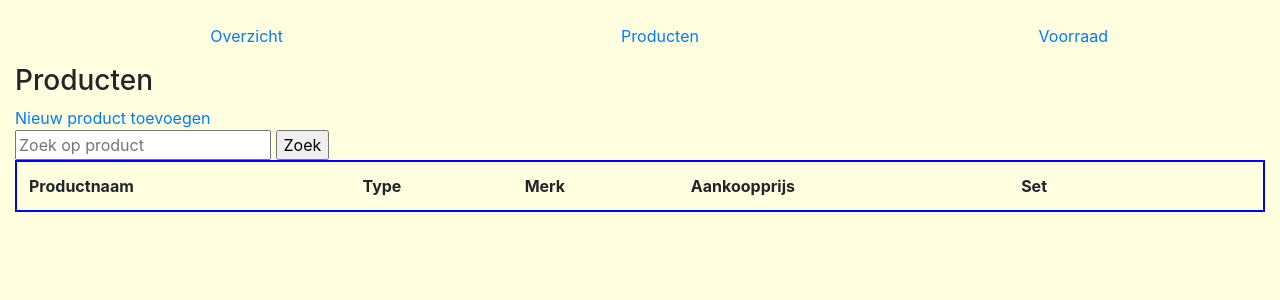
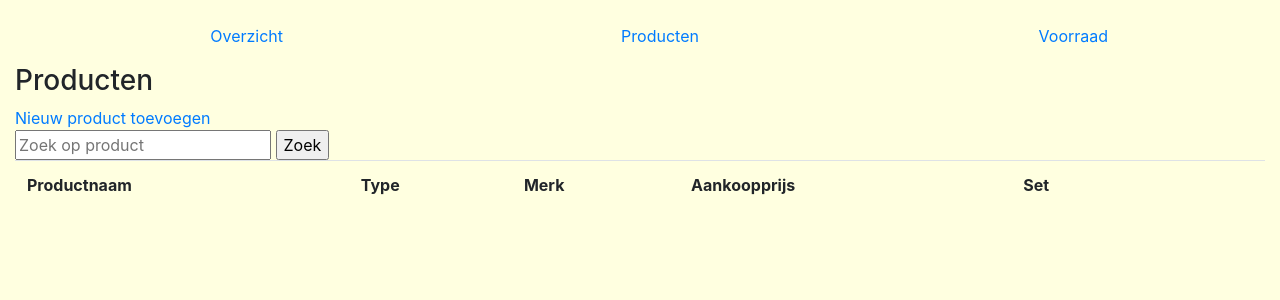
Before and after one commit to Frank-4a5a/Voorraad, a PHP site: page /ProductController/searchProduct in a window 1280 px wide. Shown: the top 300 px of the page. Run offline with PHP 8.4, Linux system fonts and the light colour scheme; data comes from the database, SQL or seed files in the repository; data that the repository does not hold is empty.

Commit message:
blauwe border weg bij search

```diff
--- a/Style/Style.css
+++ b/Style/Style.css
@@ -12,9 +12,9 @@
 {
   height: 70px;
 }
-table
+.searchForm
 {
-  border: 2px blue solid;
+  border: none !important;
 }
 .navigationList
 {
```
